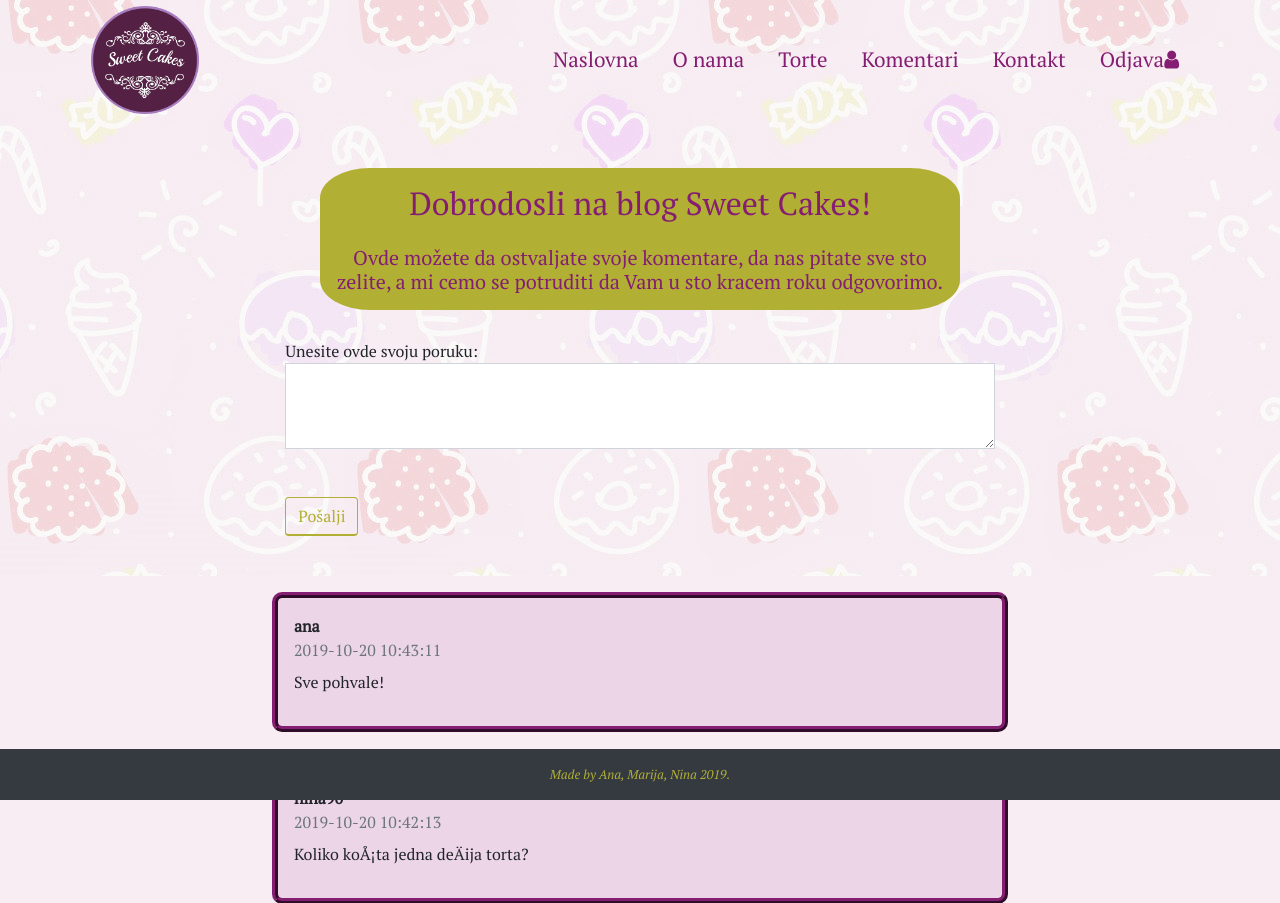
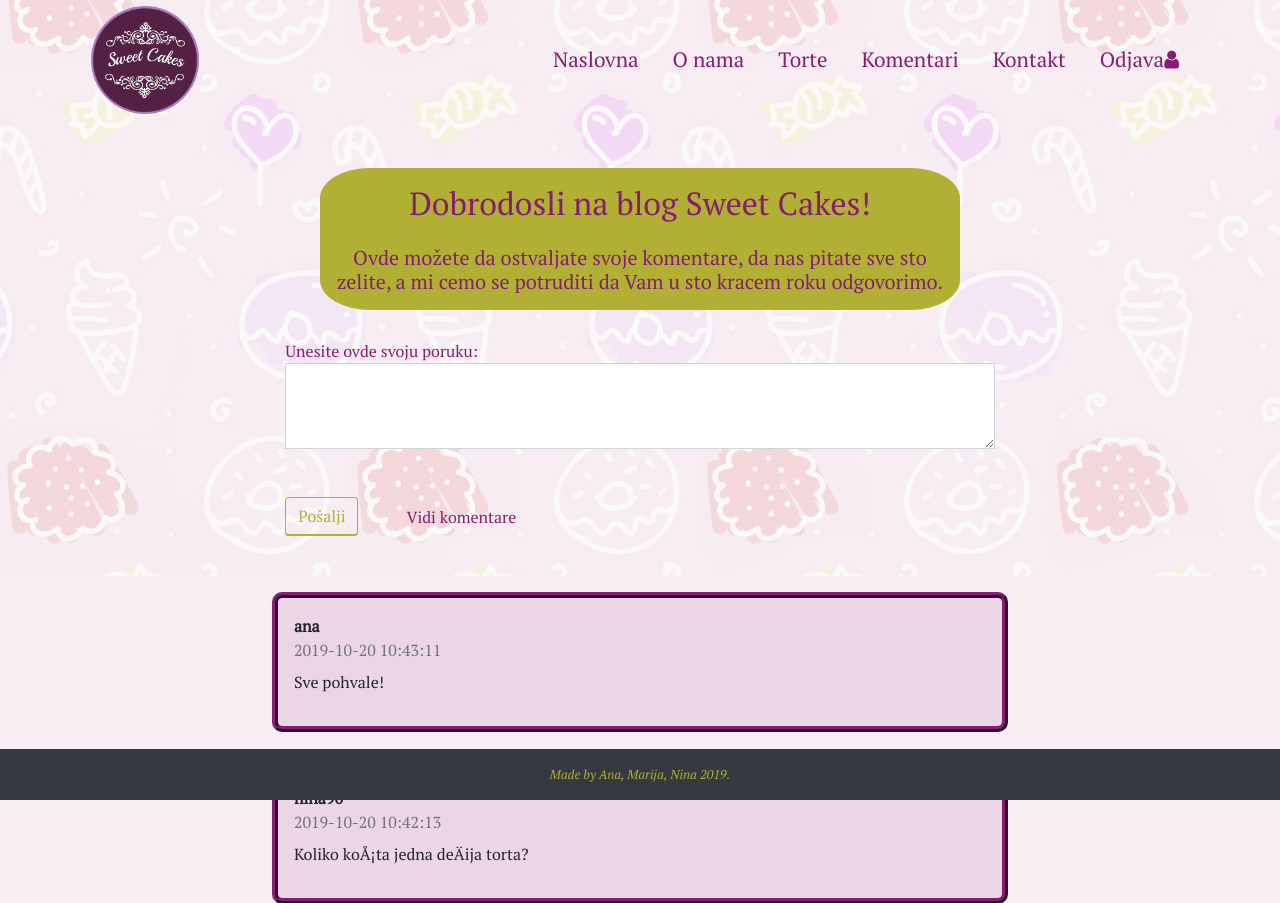
Before and after one commit to anin18/anin18.github.io, a PHP site: page /zavrsniProjekat/comments.php in a window 1280 px wide. Shown: the top 903 px of the page. Run offline with PHP 8.4, Linux system fonts and the light colour scheme; a user stored in the database is signed in; data comes from the database, SQL or seed files in the repository.

Commit message:
Add files via upload

```diff
--- a/comments.php
+++ b/comments.php
@@ -29,12 +29,13 @@ require 'header.php';
                 <div class="row justify-content-center  no-gutters p-2 ">
                     <div class="col-md-8">
                         <div class="form-group mb-5">
-                            <label for="content-message">Unesite ovde svoju poruku:</label>
+                            <label for="content-message" class="pinkdark">Unesite ovde svoju poruku:</label>
                             <textarea name="message"  rows="3" class="form-control w-100 mb-md-0 input-comment" id="comment"
                             required></textarea>
                         </div>
                         <div class="form-group">
                             <input type="submit" name="commentSubmit" class="btn btn-warning text-warning" value="Pošalji" />
+                            <a href="#comm" class="pinkdark ml-5 "> Vidi komentare </a>
                         </div>
                     </div>
                 </div>
```
